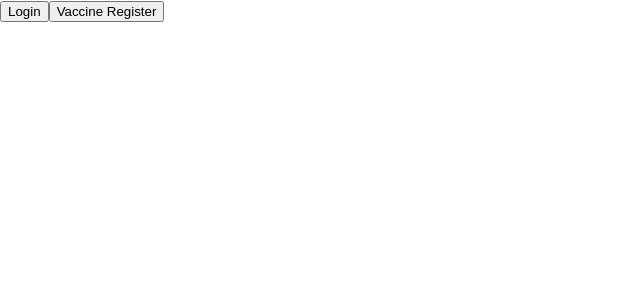
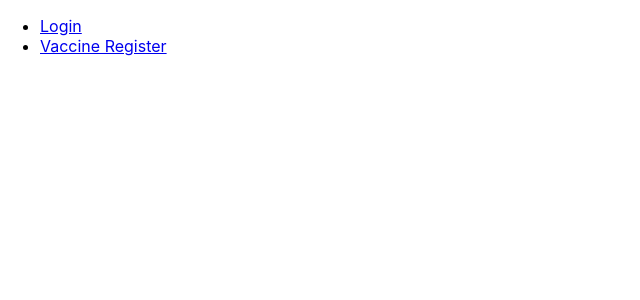
Before and after one commit to pchong-msrl/security-vaccine-booking, a React (Create React App) app: page / in a window 1280 px wide. Shown: the top 300 px of the page, without its empty margins (0-640 px from the left). Built offline with nearby package versions, Linux system fonts and the light colour scheme.

Commit message:
able to route to two page

```diff
--- a/package.json
+++ b/package.json
@@ -12,6 +12,7 @@
     "@types/react-dom": "^18.2.7",
     "react": "^18.2.0",
     "react-dom": "^18.2.0",
+    "react-router-dom": "^5.3.4",
     "react-scripts": "5.0.1",
     "typescript": "^4.9.5",
     "web-vitals": "^2.1.4"
@@ -39,5 +40,8 @@
       "last 1 firefox version",
       "last 1 safari version"
     ]
+  },
+  "devDependencies": {
+    "@types/react-router-dom": "^5.3.3"
   }
 }
--- a/src/App.tsx
+++ b/src/App.tsx
@@ -1,12 +1,40 @@
 import React from "react";
+import { BrowserRouter as Router, Switch, Route, Link } from "react-router-dom";
 
 function App() {
   return (
-    <div>
-      <button>Login</button>
-      <button>Vaccine Register</button>
-    </div>
+    <Router>
+      <div>
+        <nav>
+          <ul>
+            <li>
+              <Link to="/login">Login</Link>
+            </li>
+            <li>
+              <Link to="/vaccine-register">Vaccine Register</Link>
+            </li>
+          </ul>
+        </nav>
+
+        <Switch>
+          <Route path="/login">
+            <LoginPage />
+          </Route>
+          <Route path="/vaccine-register">
+            <VaccineRegisterPage />
+          </Route>
+        </Switch>
+      </div>
+    </Router>
   );
 }
 
+function LoginPage() {
+  return <h2>Login Page</h2>;
+}
+
+function VaccineRegisterPage() {
+  return <h2>Vaccine Register Page</h2>;
+}
+
 export default App;
```
Also changed, not shown: 1 other file (tests, documents, lock files or other folders).
